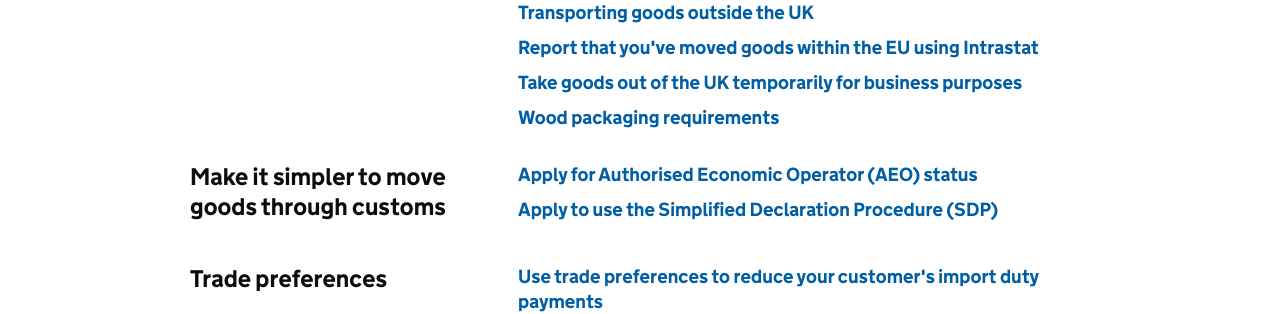
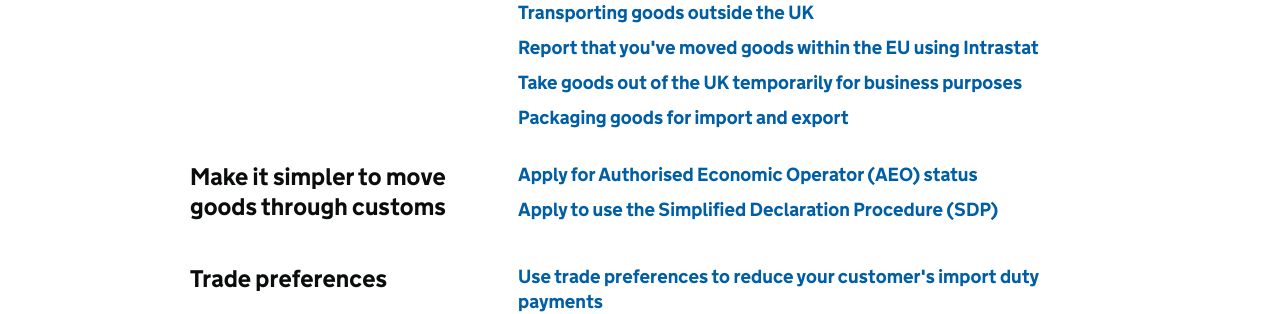
Before and after one commit to alphagov/govuk-import-export-prototype, a Jekyll site: the page built from topic/business-and-self-employed/exporting-and-doing-business-abroad.html, in a window 1280 px wide and 900 px high, scrolled down 1468 px. Shown: the part 154-468 px from the top of the window. Built offline with Jekyll 4.4.1, drawn with Linux system fonts in a browser that asks for light colours.

Commit message:
Update exporting-and-doing-business-abroad.html

```diff
--- a/topic/business-and-self-employed/exporting-and-doing-business-abroad.html
+++ b/topic/business-and-self-employed/exporting-and-doing-business-abroad.html
@@ -85,7 +85,7 @@ index_lists:
        url: '/guide/report-moved-goods-intrastat/when-you-must-register.html'
      - name: Take goods out of the UK temporarily for business purposes
        url: '/guide/take-goods-out-uk-temporarily-for-business/overview.html'
-     - name: Wood packaging requirements
+     - name: Packaging goods for import and export
        url: '/guidance/wood-packaging-requirements.html'
 
  - title: Make it simpler to move goods through customs
```
